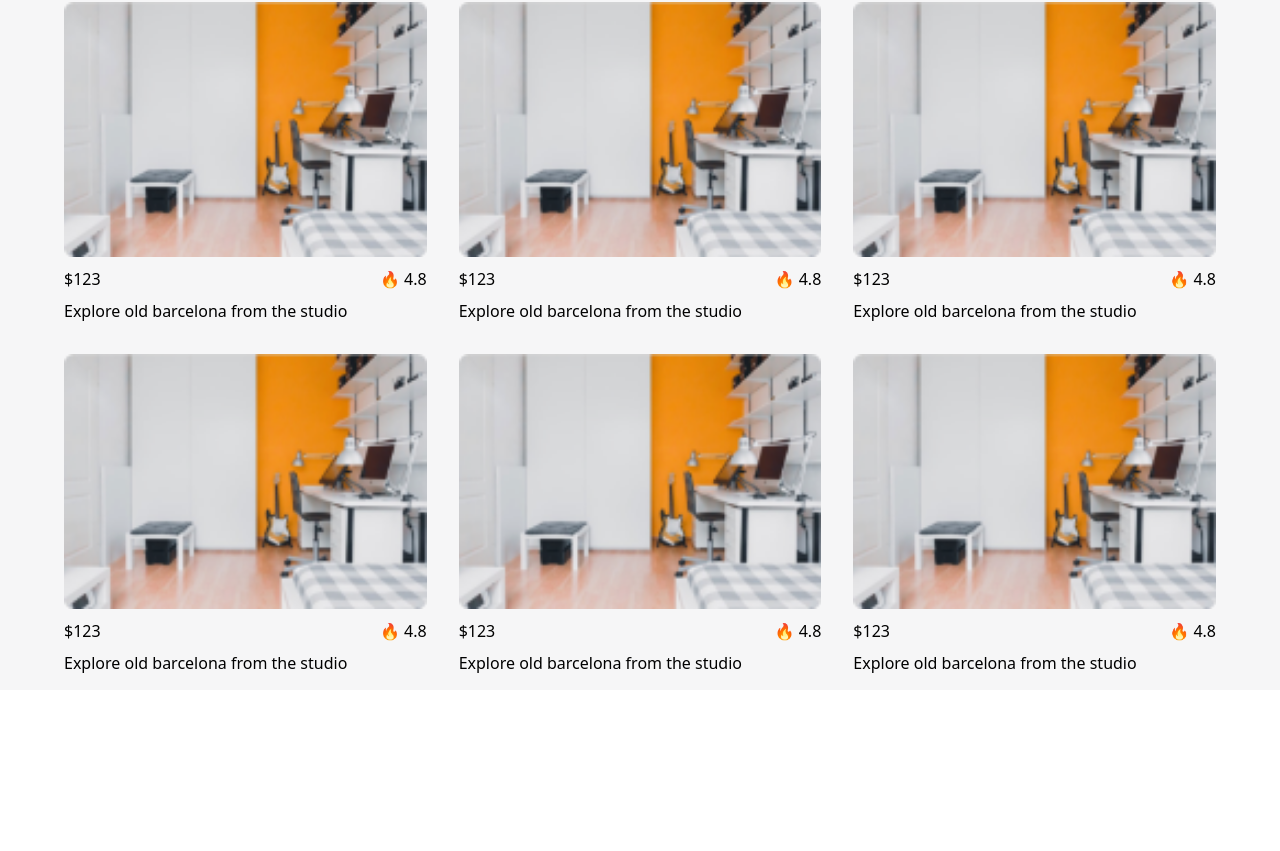
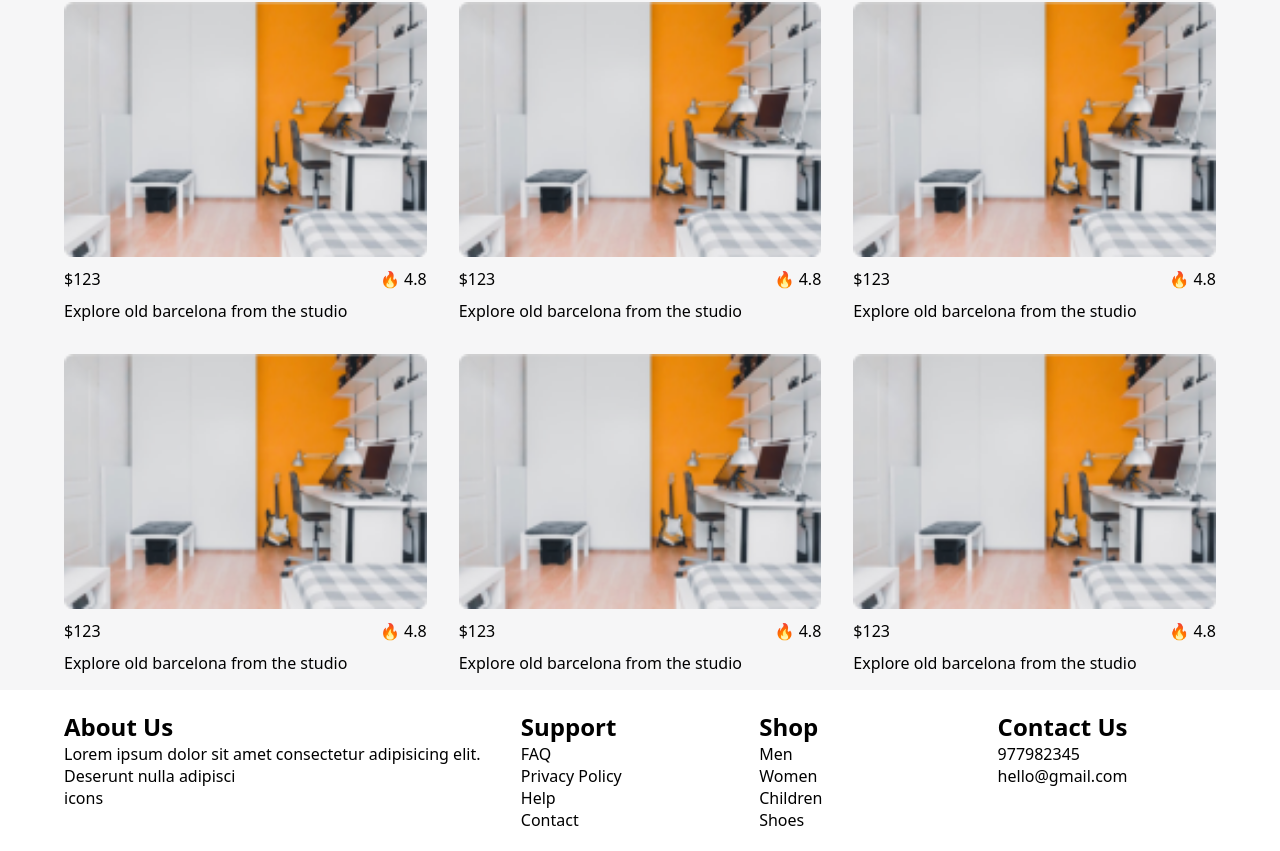
Before and after one commit to craj68168/mobile-first-approach, a Next.js app: page / in a window 1280 px wide. Shown: the part 1381-2232 px from the top of the page. Before the commit the page ends 2071 px from the top, so only its background shows below. Built offline with nearby package versions, Linux system fonts and the light colour scheme.

Commit message:
feat:footer section

```diff
--- a/app/page.tsx
+++ b/app/page.tsx
@@ -68,7 +68,9 @@ export default function Home() {
               <button className="btn btn-secondary">Restaurant</button>
             </div>
           </div>
-          <div className="hero__img__blog"><img src="./img/room.png" alt="image"/></div>
+          <div className="hero__img__blog">
+            <img src="./img/room.png" alt="image" />
+          </div>
         </div>
         <section className="apartment">
           <div className="container">
@@ -214,6 +216,39 @@ export default function Home() {
             </div>
           </div>
         </section>
+        <footer className="footer">
+          <div className="footer-wrapper">
+            <div className="footer-container">
+              <div className="about-us">
+                <h2>About Us</h2>
+                <p>
+                  Lorem ipsum dolor sit amet consectetur adipisicing elit.
+                  Deserunt nulla adipisci
+                </p>
+                <div className="icons">icons</div>
+              </div>
+              <div className="support">
+                <h2>Support</h2>
+                <p>FAQ</p>
+                <p>Privacy Policy</p>
+                <p>Help</p>
+                <p>Contact</p>
+              </div>
+              <div className="shop">
+                <h2>Shop</h2>
+                <p>Men</p>
+                <p>Women</p>
+                <p>Children</p>
+                <p>Shoes</p>
+              </div>
+              <div className="contant-us">
+                <h2>Contact Us</h2>
+                <p>977982345</p>
+                <p>hello@gmail.com</p>
+              </div>
+            </div>
+          </div>
+        </footer>
       </main>
     </>
   );
--- a/app/styles.css
+++ b/app/styles.css
@@ -41,7 +41,7 @@ nav ul {
   padding: 1rem;
   margin-top: 1rem;
   margin-top: -900px;
-  transition: all 0.8s ease;
+  transition: all 0.8s cubic-bezier(0.25, 0.1, 0.51, 1.4);
   border-bottom-right-radius: 30%;
 }
 nav .show {
@@ -178,13 +178,24 @@ nav ul li a {
   margin-right: -750px;
 }
 
+.footer-wrapper {
+  width: 90%;
+  margin: 0 auto;
+}
+.footer-container {
+  display: grid;
+  grid-template-columns: 1fr 1fr;
+  gap: 20px;
+  padding: 20px 0;
+}
+
 @media screen and (width >= 770px) {
   nav .hamburger {
     display: none;
   }
   nav .logo-section .logo {
     width: 2.5rem;
-}
+  }
   nav ul {
     display: flex;
     width: auto;
@@ -231,9 +242,13 @@ nav ul li a {
   .apartment__list-wrapper {
     grid-template-columns: repeat(3, 1fr);
   }
+  .footer-container {
+    grid-template-columns: 2fr 1fr 1fr 1fr;
+  }
 }
 @media screen and (min-width >= 1024px) {
-  html, body {
+  html,
+  body {
     font-size: 20px;
   }
 }
```
